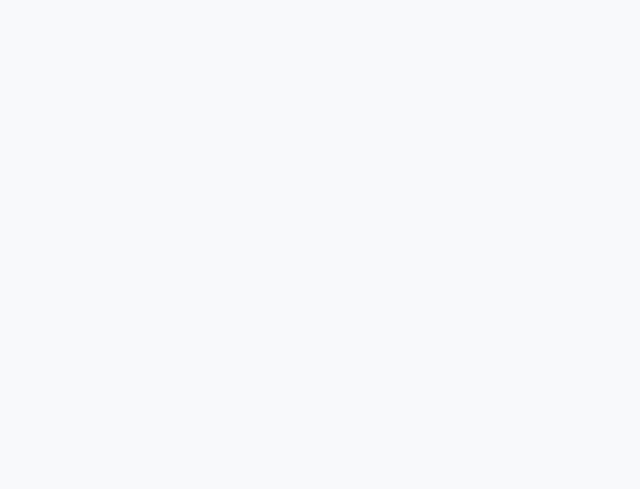
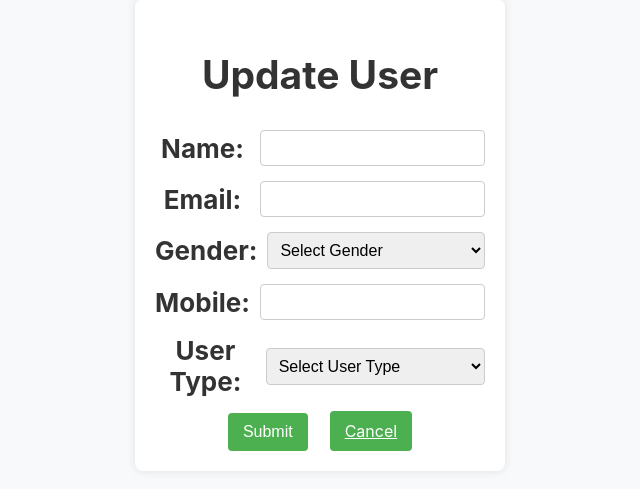
Before and after one commit to Ashuhashedbit/assignment, a React (Create React App) app in the folder assignment_ui/: page /users/usersupdate/1 in a window 1280 px wide. Before the commit this address had no page. Shown: the part 165-654 px from the top of the page, without its empty margins (320-960 px from the left). Built offline with nearby package versions, Linux system fonts and the light colour scheme; no server answers.

Commit message:
changes of ui

```diff
--- a/assignment_ui/package.json
+++ b/assignment_ui/package.json
@@ -7,6 +7,7 @@
     "bootstrap": "^5.3.3",
     "browserify-zlib": "^0.2.0",
     "cra-template": "1.2.0",
+    "formik": "^2.4.6",
     "https-browserify": "^1.0.0",
     "react": "^19.0.0",
     "react-bootstrap": "^2.10.7",
--- a/assignment_ui/src/App.js
+++ b/assignment_ui/src/App.js
@@ -7,19 +7,21 @@ import OTPTablePage from "./components/OTPTablePage";
 import UsersList from "./components/Userslist";
 import UsersAdd from "./components/Usersadd";
 import UsersUpdate from "./components/Usersupdate";
+import UsersView from "./components/Usersview";
 function App() {
   return (
     <div className="App">
       <header className="App-header">
         <Router>
           <Routes>
-            {/* <Route path="/userslist" element={<UsersList />} />  */}
+            <Route path="/userslist" element={<UsersList />} />
             <Route path="/" element={<Homepage />} />
             <Route path="/login" element={<Login />} />
             <Route path="/otp-table" element={<OTPTablePage />} />
             {/* <Route path="/userlist" element={<UserList />} /> */}
             <Route path="/usersadd" element={<UsersAdd />} />
-            <Route path="/usersupdate/:userid" element={<UsersUpdate />} />
+            <Route path="/users/usersupdate/:userid" element={<UsersUpdate />} />
+            <Route path="/users/usersview/:userid" element={<UsersView />} />
           </Routes>
         </Router>
       </header>
--- a/assignment_ui/src/components/Login.js
+++ b/assignment_ui/src/components/Login.js
@@ -17,7 +17,6 @@ function Login() {
     setCredentials({ ...credentials, [name]: value });
   };
 
-  // Generate OTP by verifying username and password from DB
   const handleGenerateOtp = async () => {
     try {
       const { username, password } = credentials;
@@ -50,7 +49,6 @@ function Login() {
     }
   };
 
-  // Submit login with username, password, and OTP
   const handleSubmit = async (e) => {
     e.preventDefault();
     try {
@@ -62,28 +60,20 @@ function Login() {
 
       const user = response.data.find(
         (user) => user.username === username && user.tempotp === otp
-      )
-      // localStorage.setItem("user_id", user.userid);
-        navigate("/");;
+      );
+      navigate("/");
 
-      // if (user) {
-      //   // Store user ID in local storage after successful login
-      //   localStorage.setItem("user_id", user.userid);
-      //   navigate("/");
-      // } else {
-      //   setError("Login failed. Incorrect OTP or credentials.");
-      // }
     } catch (err) {
       setError("Error during login. Please try again.");
     }
   };
 
   return (
-    <div style={{ margin: "50px" }}>
+    <div className="container">
       <h2>Login</h2>
       {error && <p style={{ color: "red" }}>{error}</p>}
-      <form onSubmit={handleSubmit}>
-        <div>
+      <form onSubmit={handleSubmit} className="user-form">
+        <div className="form-group">
           <label>Username:</label>
           <input
             type="text"
@@ -93,7 +83,7 @@ function Login() {
             required
           />
         </div>
-        <div style={{ marginTop: "10px" }}>
+        <div className="form-group">
           <label>Password:</label>
           <input
             type="password"
@@ -103,7 +93,7 @@ function Login() {
             required
           />
         </div>
-        <div style={{ marginTop: "10px" }}>
+        <div className="form-group">
           <label>OTP:</label>
           <input
             type="text"
@@ -113,17 +103,22 @@ function Login() {
             placeholder="Enter OTP"
             required
           />
+        </div>
+        <div className="form-group">
           <button
             type="button"
             onClick={handleGenerateOtp}
-            style={{ marginTop: "10px", marginLeft: "10px" }}
+            className="submit-button"
+            style={{ marginTop: "10px", marginLeft: "40%" }}
           >
             Generate OTP
           </button>
         </div>
-        <button type="submit" style={{ marginTop: "15px" }}>
-          Login
-        </button>
+        <div className="form-group">
+          <button type="submit" className="submit-button" style={{ marginTop: "15px", marginLeft: "50%" }}>
+            Login
+          </button>
+        </div>
       </form>
     </div>
   );
--- a/assignment_ui/src/components/Usersupdate.js
+++ b/assignment_ui/src/components/Usersupdate.js
@@ -1,144 +1,118 @@
 import React, { useState, useEffect } from 'react';
 import axios from 'axios';
-import { useNavigate, useParams } from 'react-router-dom';
+import { Formik, Field, Form } from 'formik';
+import { useNavigate, useParams, Link } from 'react-router-dom';
 
 const UsersUpdate = () => {
-  const [formData, setFormData] = useState({
-    name: '',
-    email: '',
-    gender: '',
-    mobile: '',
-    usertype: '',
-  });
+  const { userid } = useParams();
+  const navigate = useNavigate();
+  const [formValues, setFormValues] = useState({});
 
-  const [message, setMessage] = useState('');
-  const [error, setError] = useState('');
-  const [loading, setLoading] = useState(true); // To handle loading state
-  const { userid } = useParams(); // Get user id from URL
-  const navigate = useNavigate();
-
-  // Fetch user data for the selected user to populate the form
   useEffect(() => {
     const fetchUserDetails = async () => {
       try {
-        const response = await axios.get(`http://localhost:4000/users/getuser/${userid}`);
-        console.log("Fetched User Data:", response.data); // Log the response data to verify it's correct
+        const response = await axios.get(
+          `${process.env.REACT_APP_API_URL}users/getuser/${userid}`
+        );
         if (response.data) {
-          setFormData({
-            name: response.data.name,
-            email: response.data.email,
-            gender: response.data.gender,
-            mobile: response.data.mobile,
-            usertype: response.data.usertype,
+          setFormValues({
+            name: response.data[0].name,
+            email: response.data[0].email,
+            gender: response.data[0].gender,
+            mobile: response.data[0].mobile,
+            usertype: response.data[0].usertype,
           });
         } else {
-          setError('User data not found');
+          alert('User data not found');
         }
-        setLoading(false); // Stop loading once data is fetched
-      } catch (error) {
-        console.log(error);
-        setError('Error fetching user details');
-        setLoading(false);
+      } catch (err) {
+        console.error('Error fetching user details:', err);
       }
     };
-
     fetchUserDetails();
   }, [userid]);
 
-  // Handle input changes
-  const handleChange = (e) => {
-    setFormData({
-      ...formData,
-      [e.target.name]: e.target.value,
-    });
-  };
-
-  // Handle form submission to update user
-  const handleSubmit = async (e) => {
-    e.preventDefault();
+  const updateUser = async (values) => {
     try {
-      const response = await axios.post(`http://localhost:4000/users/updateuser/${userid}`, formData);
-      setMessage(response.data.message);
-      setError('');
-      // Navigate to users list page after successful update
+      const response = await axios.post(
+        `${process.env.REACT_APP_API_URL}users/updateuser/${userid}`,
+        values
+      );
       if (response.status === 200) {
         navigate('/userslist');
       }
     } catch (err) {
-      setError('Error updating user: ' + (err.response?.data?.message || err.message));
-      setMessage('');
+      console.error('Error updating user:', err);
+      alert('There was an error updating the user.');
     }
   };
 
-  // Render loading state or form once data is available
-  if (loading) {
-    return <p>Loading user data...</p>;
-  }
-
   return (
-    <div className="container mt-4">
+    <div className="container">
       <h2>Update User</h2>
-      <form className="user-form" onSubmit={handleSubmit}>
+      <Formik
+        enableReinitialize={true}
+        initialValues={formValues}
+        onSubmit={updateUser}
+      >
+        <Form className="user-form">
           <div className="form-group">
             <label>Name:</label>
-          <input
+            <Field
+              name="name"
               type="text"
-            name="name"
-            value={formData.name}
-            onChange={handleChange}
+              className="form-control"
               required
             />
           </div>
-
           <div className="form-group">
             <label>Email:</label>
-          <input
+            <Field
+              name="email"
               type="email"
-            name="email"
-            value={formData.email}
-            onChange={handleChange}
+              className="form-control"
               required
             />
           </div>
-
           <div className="form-group">
             <label>Gender:</label>
-          <select name="gender" value={formData.gender} onChange={handleChange} required>
+            <Field as="select" name="gender" className="form-control" required>
               <option value="">Select Gender</option>
               <option value="M">Male</option>
               <option value="F">Female</option>
-          </select>
+            </Field>
           </div>
-
           <div className="form-group">
             <label>Mobile:</label>
-          <input
+            <Field
+              name="mobile"
               type="text"
-            name="mobile"
-            value={formData.mobile}
-            onChange={handleChange}
+              className="form-control"
               required
             />
           </div>
-
           <div className="form-group">
             <label>User Type:</label>
-          <select name="usertype" value={formData.usertype} onChange={handleChange} required>
+            <Field as="select" name="usertype" className="form-control" required>
               <option value="">Select User Type</option>
               <option value="1">Admin</option>
               <option value="2">Principal</option>
               <option value="3">Teacher</option>
               <option value="4">Student</option>
               <option value="5">Parent</option>
-          </select>
+            </Field>
           </div>
-
-        <button className="submit-button" type="submit">
-          Update User
+          <div className="mt-3">
+            <button type="submit" className="submit-button">
+              Submit
             </button>
-      </form>
-      {message && <p style={{ color: 'green' }}>{message}</p>}
-      {error && <p style={{ color: 'red' }}>{error}</p>}
+            &nbsp; &nbsp;
+            <Link to="/userslist" className="submit-button">
+              Cancel
+            </Link>
+          </div>
+        </Form>
+      </Formik>
     </div>
   );
 };
--- a/assignment_ui/src/components/Usersview.js
+++ b/assignment_ui/src/components/Usersview.js
@@ -0,0 +1,88 @@
+import React, { useState, useEffect } from 'react';
+import axios from 'axios';
+import { useParams, Link } from 'react-router-dom';
+
+function UsersView() {
+  const { userid } = useParams();
+  const [UserData, setUserData] = useState({});
+  const [error, setError] = useState('');
+  const [loading, setLoading] = useState(true);
+
+  useEffect(() => {
+    const fetchUserDetails = async () => {
+      try {
+        console.log('Fetching data for user ID:', userid);
+        const response = await axios.get(`http://localhost:4000/users/getuser/${userid}`);
+
+        if (response && response.data) {
+          setUserData(response.data[0]);
+        } else {
+          setError('User data not found.');
+        }
+      } catch (err) {
+        setError('Error fetching user details: ' + (err.response?.data?.message || err.message));
+      } finally {
+        setLoading(false);
+      }
+    };
+
+    fetchUserDetails();
+  }, [userid]);
+
+  if (loading) {
+    return <div>Loading...</div>;
+  }
+
+  return (
+    <div className="container">
+      <h2>View User Details</h2>
+
+      <form className="user-form">
+        <div className="form-group">
+          <label>Name:</label>
+          <input type="text" value={UserData.name} disabled />
+        </div>
+
+        <div className="form-group">
+          <label>Email:</label>
+          <input type="email" value={UserData.email} disabled />
+        </div>
+
+        <div className="form-group">
+          <label>Gender:</label>
+          <select value={UserData.gender} disabled>
+            <option value="M">Male</option>
+            <option value="F">Female</option>
+          </select>
+        </div>
+
+        <div className="form-group">
+          <label>Mobile:</label>
+          <input type="text" value={UserData.mobile} disabled />
+        </div>
+
+        <div className="form-group">
+          <label>User Type:</label>
+          <select value={UserData.usertype} disabled>
+            <option value="1">Admin</option>
+            <option value="2">Principal</option>
+            <option value="3">Teacher</option>
+            <option value="4">Student</option>
+            <option value="5">Parent</option>
+          </select>
+        </div>
+
+        <div className="form-buttons">
+            <button className='submit-button'>
+                <Link to="/userslist" className="btn btn-primary">
+            Back to Users List
+          </Link></button>
+        </div>
+      </form>
+
+      {error && <p style={{ color: 'red' }}>{error}</p>}
+    </div>
+  );
+}
+
+export default UsersView;
```
Also changed, not shown: assignment_ui/src/components/Userslist.js (+3 -4 lines), 1 other file (tests, documents, lock files or other folders). Lines whose indentation alone changed are shown as unchanged.
